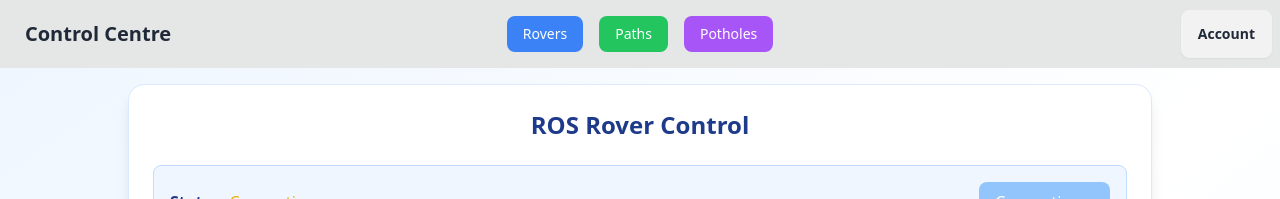
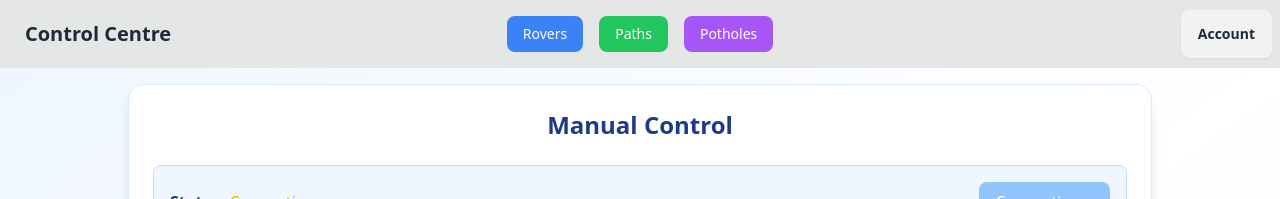
Before and after one commit to ByteSizedRobotics/rover-ui, a SvelteKit app: page /manual-ctrl/1 in a window 1280 px wide. Shown: the top 199 px of the page. Built offline with nearby package versions, Linux system fonts and the light colour scheme; no server answers.

Commit message:
added delay and changed title on manual control page

```diff
--- a/src/routes/launch-rover/[id]/+page.svelte
+++ b/src/routes/launch-rover/[id]/+page.svelte
@@ -125,7 +125,7 @@
 					addLog('Redirecting to rover control panel...', 'success');
 
 					// add wait for 10 seconds before redirecting
-					await new Promise((resolve) => setTimeout(resolve, 100));
+					await new Promise((resolve) => setTimeout(resolve, 1000));
 
 					// Redirect to rover page after a short delay to show the success message
 					setTimeout(() => {
--- a/src/routes/manual-ctrl/[id]/+page.svelte
+++ b/src/routes/manual-ctrl/[id]/+page.svelte
@@ -212,7 +212,7 @@
 <div class="min-h-screen bg-gradient-to-br from-blue-50 via-white to-blue-50 p-4" bind:this={component}>
 	<div class="mx-auto max-w-5xl overflow-hidden rounded-2xl bg-white shadow-lg border border-blue-100">
 		<div class="p-6">
-			<h1 class="mb-6 text-center text-2xl font-bold text-blue-900">ROS Rover Control</h1>
+			<h1 class="mb-6 text-center text-2xl font-bold text-blue-900">Manual Control</h1>
 
 			<!-- Connection status -->
 			<div class="mb-6 flex items-center justify-between rounded-lg bg-blue-50 border border-blue-200 p-4">
```
